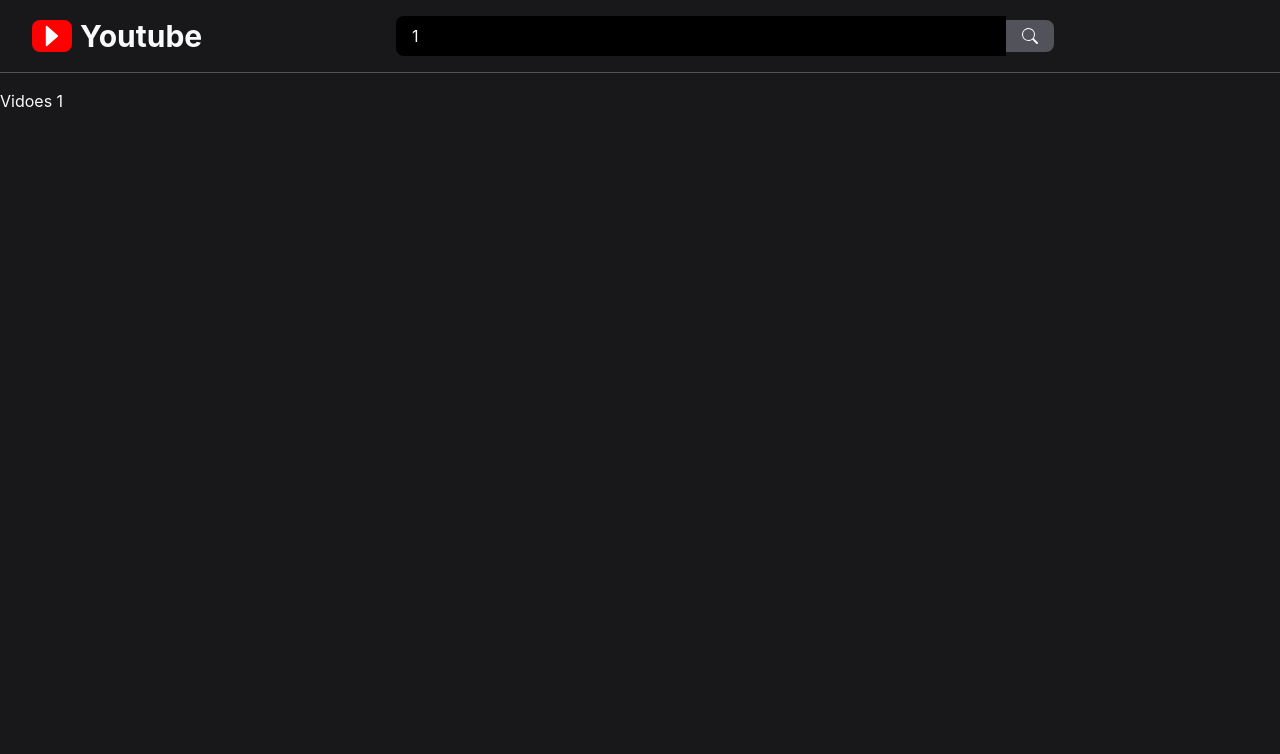
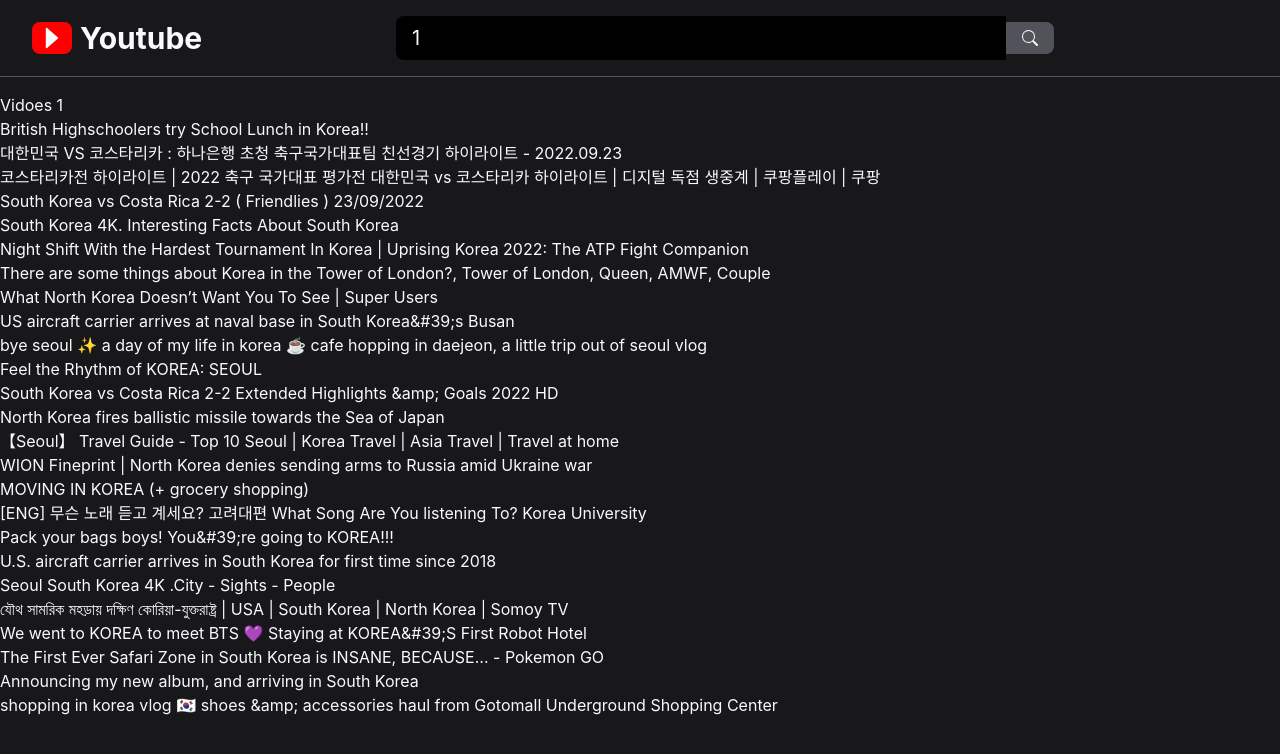
Before and after one commit to Daekuen/youtube, a React (Create React App) app: page /videos/1 in a window 1280 px wide. Shown: the top 754 px of the page. Built offline with nearby package versions, Linux system fonts and the light colour scheme; the HTML template or start-up script is replaced by a standard one.

Commit message:
feat : Videos page api 연결

```diff
--- a/src/App.tsx
+++ b/src/App.tsx
@@ -4,12 +4,16 @@
 import VideoDetail from './pages/VideoDetail';
 import NotFound from './pages/NotFound';
 import SearchHeader from './components/SearchHeader';
+import { QueryClient, QueryClientProvider } from '@tanstack/react-query';
+
+const queryClient = new QueryClient();
 
 function App() {
   return (
     <React.Fragment>
       <BrowserRouter>
         <SearchHeader />
+        <QueryClientProvider client={queryClient}>
           <Routes>
             <Route path="/" element={<Videos />} />
             <Route path="/videos" element={<Videos />} />
@@ -17,6 +21,7 @@
             <Route path="/watch/:videoId" element={<VideoDetail />} />
             <Route path="*" element={<NotFound />} />
           </Routes>
+        </QueryClientProvider>
       </BrowserRouter>
     </React.Fragment>
   );
--- a/src/components/SearchHeader.tsx
+++ b/src/components/SearchHeader.tsx
@@ -1,7 +1,7 @@
 import { useState, ChangeEvent, FormEvent, useEffect } from 'react';
 import { AiFillCaretRight } from 'react-icons/ai';
 import { BsSearch } from 'react-icons/bs';
-import { useNavigate, useParams, useLocation } from 'react-router-dom';
+import { useNavigate, useLocation } from 'react-router-dom';
 
 export default function SearchHeader() {
   const { pathname } = useLocation();
@@ -34,7 +34,7 @@
         <h1 className="font-bold">Youtube</h1>
       </div>
       <form
-        className="searchBar w-full flex justify-center items-center relative"
+        className="searchBar w-full flex justify-center items-center"
         onSubmit={handleSubmit}
       >
         <input
@@ -42,7 +42,7 @@
           placeholder="Search...."
           value={text}
           onChange={handleChange}
-          className="w-7/12 py-2 px-4 rounded-tl-lg rounded-bl-lg outline-none bg-black text-gray-50"
+          className="w-7/12 py-2 px-4 rounded-tl-lg rounded-bl-lg outline-none bg-black text-gray-50 text-xl"
         />
         <button
           type="submit"
--- /dev/null
+++ b/src/components/VideoCard.tsx
@@ -0,0 +1,6 @@
+import React from 'react';
+import { Vedio } from '../interfaces/Vedio.interface';
+
+export default function VideoCard({ vedio }: { vedio: Vedio }) {
+  return <div>{vedio.snippet.title}</div>;
+}
--- a/src/pages/Videos.tsx
+++ b/src/pages/Videos.tsx
@@ -1,7 +1,42 @@
+import { useQuery } from '@tanstack/react-query';
+import axios from 'axios';
 import { useParams } from 'react-router-dom';
+import VideoCard from '../components/VideoCard';
+import { Vedio } from '../interfaces/Vedio.interface';
 
 export default function Videos() {
   const { keyword } = useParams();
 
-  return <div>Vidoes {keyword ? keyword : '🔥'}</div>;
+  const {
+    isLoading,
+    error,
+    data: videos,
+  } = useQuery(
+    ['videos', keyword],
+    async () => {
+      const res = await axios.get(
+        `/videos/${keyword ? 'search' : 'popular'}.json`
+      );
+      return res.data.items;
+    },
+    {
+      refetchOnWindowFocus: false,
+      staleTime: 1000 * 60 * 5,
+    }
+  );
+
+  return (
+    <>
+      <div>Vidoes {keyword ? keyword : '🔥'}</div>
+      {isLoading && <p>Loading...</p>}
+      {error && <p>Something is wrong ... 💩</p>}
+      {videos && (
+        <ul>
+          {videos.map((vedio: Vedio) => (
+            <VideoCard key={vedio.etag} vedio={vedio} />
+          ))}
+        </ul>
+      )}
+    </>
+  );
 }
```
Also changed, not shown: src/interfaces/Vedio.interface.ts (added, +34 -0 lines). Lines whose indentation alone changed are shown as unchanged.
